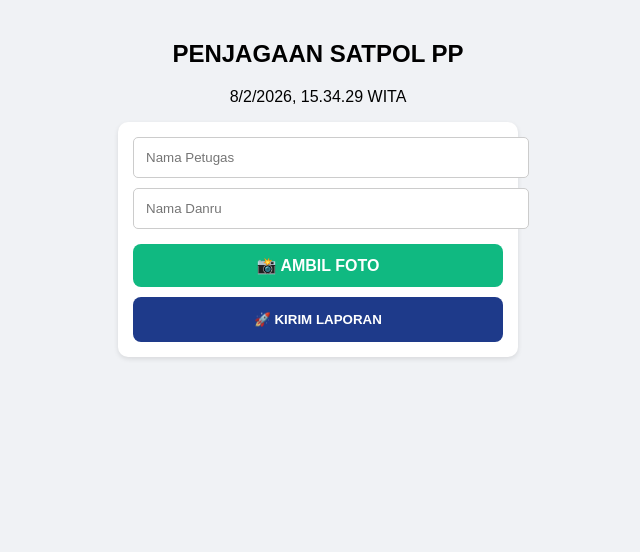
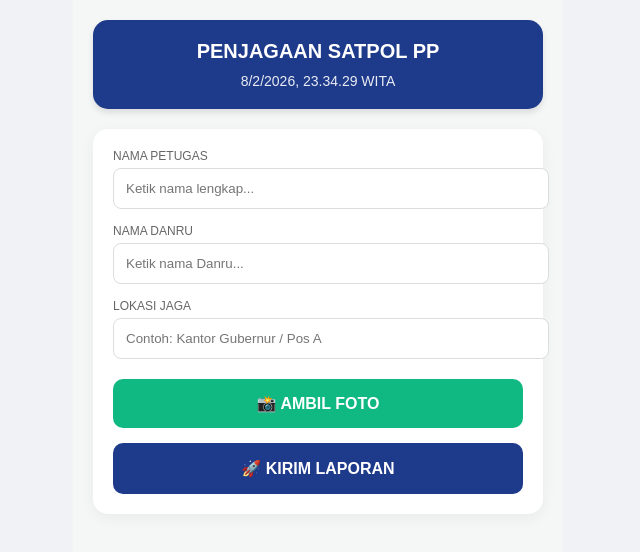
Before and after one commit to fandynero7-wq/penjagaan-satpolpp, a Next.js app: page / in a window 1280 px wide. Shown: the top 552 px of the page, without its empty margins (322-962 px from the left). Built offline with nearby package versions, Linux system fonts and the light colour scheme.

Commit message:
fitur lengkap lokasi dan foto sukses

```diff
--- a/app/page.tsx
+++ b/app/page.tsx
@@ -4,12 +4,21 @@ import React, { useState, useEffect } from 'react';
 export default function PenjagaanApp() {
   const [nama, setNama] = useState('');
   const [danru, setDanru] = useState('');
+  const [lokasi, setLokasi] = useState('');
   const [waktu, setWaktu] = useState('');
   const [photo, setPhoto] = useState<string | null>(null);
 
   useEffect(() => {
     const timer = setInterval(() => {
-      setWaktu(new Date().toLocaleString('id-ID') + ' WITA');
+      setWaktu(new Date().toLocaleString('id-ID', {
+        timeZone: 'Asia/Makassar',
+        day: 'numeric',
+        month: 'numeric',
+        year: 'numeric',
+        hour: '2-digit',
+        minute: '2-digit',
+        second: '2-digit'
+      }) + ' WITA');
     }, 1000);
     return () => clearInterval(timer);
   }, []);
@@ -29,34 +38,53 @@ export default function PenjagaanApp() {
 
   const kirimLaporan = async () => {
     const url = "https://script.google.com/macros/s/AKfycby7rlnUH8vBabUt1_P6plh0M7fA34uzLGCgR53OEPLjFANugRDBtTsMHsTftNXGOWhX/exec";
+    if (!nama || !lokasi) {
+      alert("⚠️ Nama dan Lokasi wajib diisi!");
+      return;
+    }
     try {
       await fetch(url, {
         method: "POST",
         mode: "no-cors",
-        body: JSON.stringify({ nama, danru, foto: photo })
+        body: JSON.stringify({ nama, danru, lokasi, foto: photo })
       });
-      alert("✅ LAPORAN & FOTO TERKIRIM!");
+      alert("✅ LAPORAN BERHASIL TERKIRIM!");
     } catch (e) {
       alert("❌ GAGAL MENGIRIM");
     }
   };
 
   return (
-    <div style={{ padding: '20px', fontFamily: 'sans-serif', maxWidth: '400px', margin: 'auto' }}>
-      <h2 style={{ textAlign: 'center' }}>PENJAGAAN SATPOL PP</h2>
-      <p style={{ textAlign: 'center' }}>{waktu}</p>
-      <div style={{ background: 'white', padding: '15px', borderRadius: '10px', boxShadow: '0 2px 5px rgba(0,0,0,0.1)' }}>
-        <input placeholder="Nama Petugas" value={nama} onChange={(e) => setNama(e.target.value)} style={{ width: '100%', padding: '12px', marginBottom: '10px', borderRadius: '5px', border: '1px solid #ccc' }} />
-        <input placeholder="Nama Danru" value={danru} onChange={(e) => setDanru(e.target.value)} style={{ width: '100%', padding: '12px', marginBottom: '15px', borderRadius: '5px', border: '1px solid #ccc' }} />
+    <div style={{ padding: '20px', fontFamily: 'Arial, sans-serif', maxWidth: '450px', margin: 'auto', backgroundColor: '#f4f7f6', minHeight: '100vh' }}>
+      <div style={{ backgroundColor: '#1e3a8a', color: 'white', padding: '20px', borderRadius: '15px', textAlign: 'center', marginBottom: '20px', boxShadow: '0 4px 6px rgba(0,0,0,0.1)' }}>
+        <h2 style={{ margin: 0, fontSize: '20px' }}>PENJAGAAN SATPOL PP</h2>
+        <p style={{ margin: '10px 0 0 0', fontSize: '14px', opacity: 0.9 }}>{waktu}</p>
+      </div>
 
-        <label style={{ display: 'block', backgroundColor: '#10b981', color: 'white', padding: '12px', textAlign: 'center', borderRadius: '8px', cursor: 'pointer', marginBottom: '10px', fontWeight: 'bold' }}>
+      <div style={{ background: 'white', padding: '20px', borderRadius: '15px', boxShadow: '0 4px 15px rgba(0,0,0,0.05)' }}>
+        <div style={{ marginBottom: '15px' }}>
+          <label style={{ display: 'block', fontSize: '12px', color: '#666', marginBottom: '5px' }}>NAMA PETUGAS</label>
+          <input placeholder="Ketik nama lengkap..." value={nama} onChange={(e) => setNama(e.target.value)} style={{ width: '100%', padding: '12px', borderRadius: '8px', border: '1px solid #ddd' }} />
+        </div>
+
+        <div style={{ marginBottom: '15px' }}>
+          <label style={{ display: 'block', fontSize: '12px', color: '#666', marginBottom: '5px' }}>NAMA DANRU</label>
+          <input placeholder="Ketik nama Danru..." value={danru} onChange={(e) => setDanru(e.target.value)} style={{ width: '100%', padding: '12px', borderRadius: '8px', border: '1px solid #ddd' }} />
+        </div>
+
+        <div style={{ marginBottom: '20px' }}>
+          <label style={{ display: 'block', fontSize: '12px', color: '#666', marginBottom: '5px' }}>LOKASI JAGA</label>
+          <input placeholder="Contoh: Kantor Gubernur / Pos A" value={lokasi} onChange={(e) => setLokasi(e.target.value)} style={{ width: '100%', padding: '12px', borderRadius: '8px', border: '1px solid #ddd' }} />
+        </div>
+
+        <label style={{ display: 'block', backgroundColor: '#10b981', color: 'white', padding: '15px', textAlign: 'center', borderRadius: '10px', cursor: 'pointer', marginBottom: '15px', fontWeight: 'bold' }}>
           📸 AMBIL FOTO
           <input type="file" accept="image/*" capture="environment" onChange={handleCapture} style={{ display: 'none' }} />
         </label>
 
-        {photo && <img src={photo} alt="Preview" style={{ width: '100%', borderRadius: '8px', marginBottom: '15px' }} />}
+        {photo && <img src={photo} alt="Preview" style={{ width: '100%', borderRadius: '10px', marginBottom: '15px' }} />}
 
-        <button onClick={kirimLaporan} style={{ width: '100%', padding: '15px', background: '#1e3a8a', color: 'white', border: 'none', borderRadius: '8px', fontWeight: 'bold', cursor: 'pointer' }}>
+        <button onClick={kirimLaporan} style={{ width: '100%', padding: '16px', background: '#1e3a8a', color: 'white', border: 'none', borderRadius: '10px', fontWeight: 'bold', fontSize: '16px', cursor: 'pointer' }}>
           🚀 KIRIM LAPORAN
         </button>
       </div>
```
